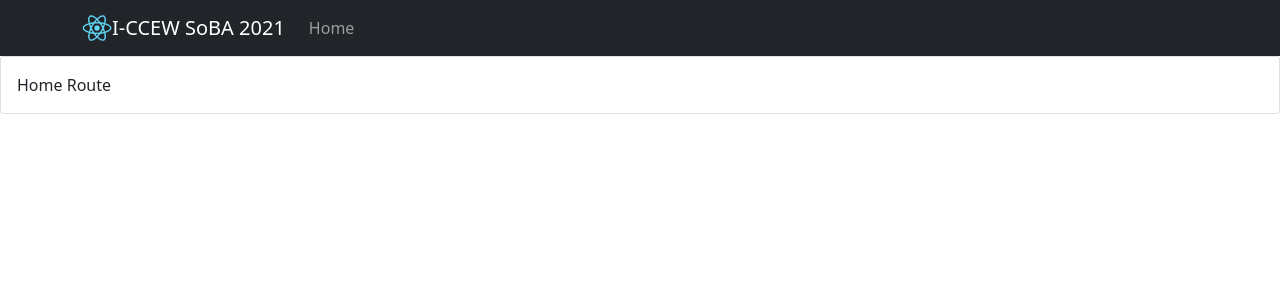
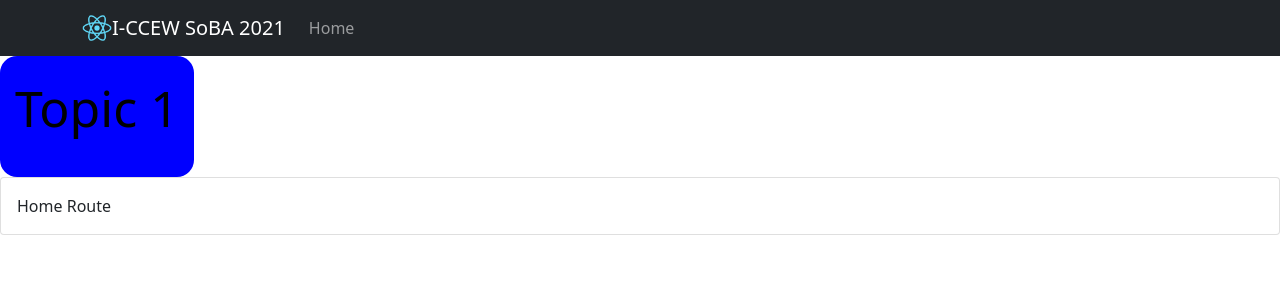
Before and after one commit to ereali/ASD-App, a React (Create React App) app in the folder web/: page / in a window 1280 px wide. Shown: the top 300 px of the page. Built offline with nearby package versions, Linux system fonts and the light colour scheme.

Commit message:
Added Label component

```diff
--- a/web/package.json
+++ b/web/package.json
@@ -10,6 +10,7 @@
     "react": "^17.0.2",
     "react-bootstrap": "^2.0.0-beta.6",
     "react-dom": "^17.0.2",
+    "react-router-dom": "^5.3.0",
     "react-scripts": "4.0.3",
     "web-vitals": "^1.0.1"
   },
--- a/web/src/App.js
+++ b/web/src/App.js
@@ -1,6 +1,14 @@
-import 'bootstrap/dist/css/bootstrap.min.css';
-import { Navbar, Container, Nav, Card } from 'react-bootstrap';
-import { Switch, Route, Link, useHistory } from 'react-router-dom';
+import "bootstrap/dist/css/bootstrap.min.css";
+import { Navbar, Container, Nav, Card } from "react-bootstrap";
+import {
+  Switch,
+  Route,
+  BrowserRouter as Router,
+  Link,
+  useHistory,
+} from "react-router-dom";
+// UI Components
+import Label from "./Components/Label.jsx";
 
 function App() {
   // const history = useHistory();
@@ -27,6 +35,10 @@ function App() {
           </Navbar.Collapse>
         </Container>
       </Navbar>
+      {/*Testing my Label */}
+
+      <Label name="Topic 1" backgroundColor="blue" textColor="#000000" />
+
       <div>
         <Switch>
           <Route path="/features">
--- /dev/null
+++ b/web/src/Components/Label.jsx
@@ -0,0 +1,21 @@
+function Label(props) {
+  return (
+    <div
+      style={{
+        backgroundColor: props.backgroundColor,
+        color: props.textColor,
+        borderRadius: "17px",
+        textAlign: "center",
+        verticalAlign: "center",
+        display: "inline-flex",
+        flexDirection: "row",
+        padding: "15px",
+        fontSize: "50px",
+      }}
+    >
+      <p>{props.name}</p>
+    </div>
+  );
+}
+
+export default Label;
```
Also changed, not shown: 1 other file (tests, documents, lock files or other folders).
